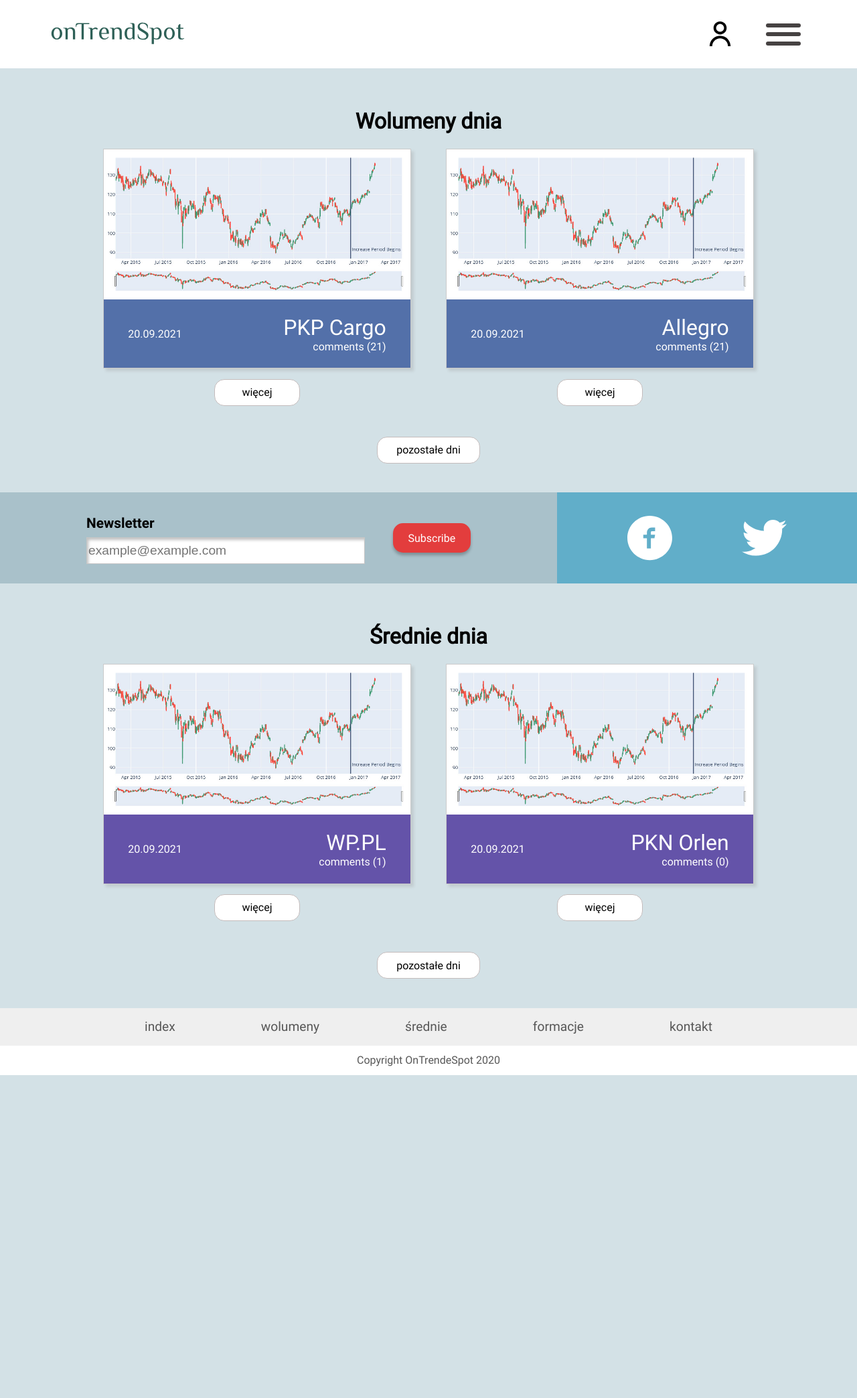
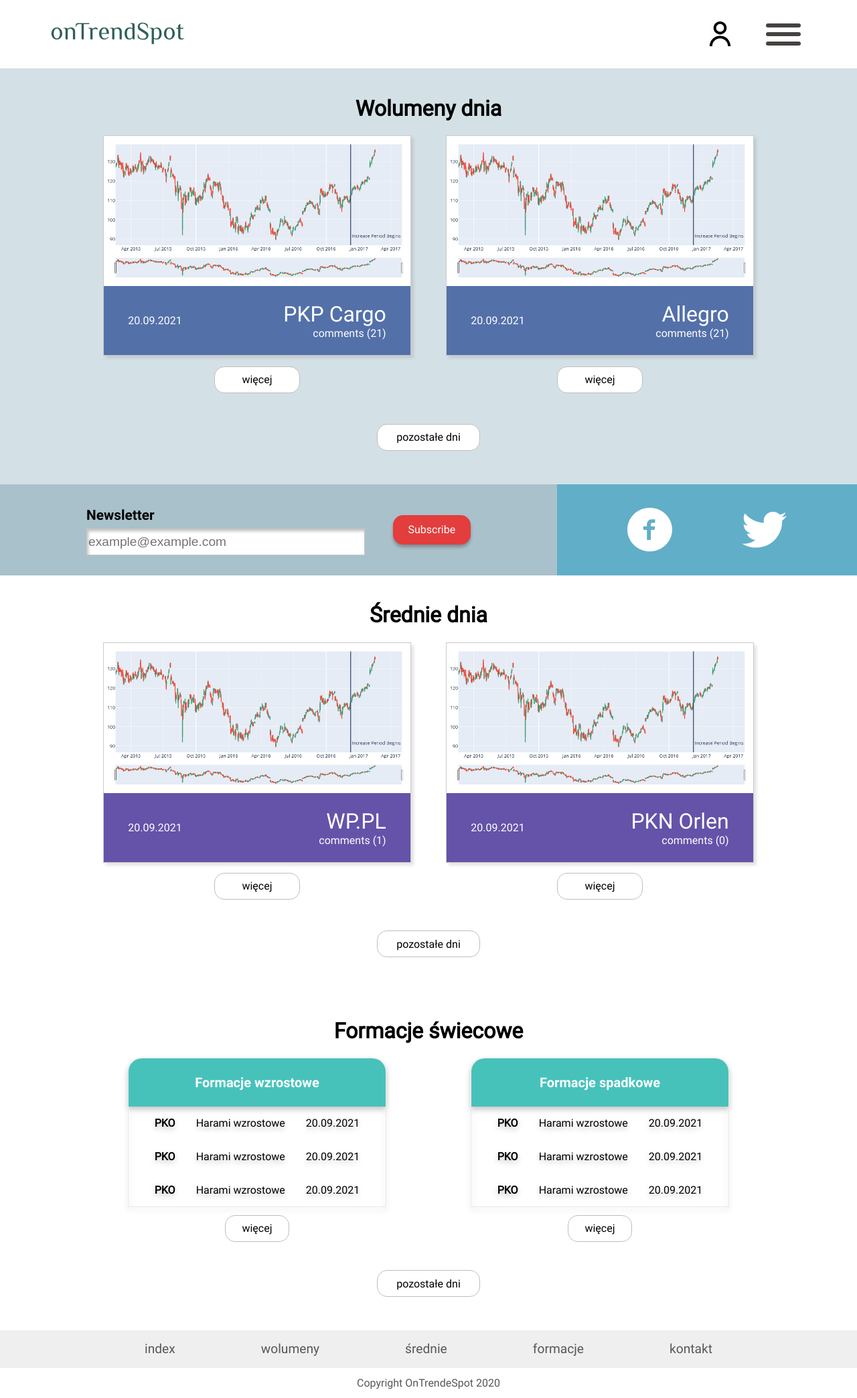
Before and after one commit to lStrachanowski/ontrendspot, a Django app: page / in a window 1280 px wide. Shown: the whole page at 67% size. Before the commit the page ends 1605 px from the top, so only its background shows below. Run offline with Django 3.2, Linux system fonts and the light colour scheme.

Commit message:
Formacje świecowe dodane do indexu

```diff
--- a/stocks/static/css/main.css
+++ b/stocks/static/css/main.css
@@ -97,8 +97,12 @@ input:placeholder {
     display: flex;
     align-items: center;
     flex-direction: column;
-    padding: 3% 10% 1% 10%;
+    padding: 1.5% 10% 1.5% 10%;
     background: #D3E1E6;
+}
+
+.white{
+    background: white;
 }
 
 .footer{
@@ -142,6 +146,8 @@ input:placeholder {
 .index-stoc-container-wrapper{
     display: flex;
     flex-direction: row;
+    justify-content: space-around;
+    width: 100%;
 }
 
 .index-stock-position{
@@ -299,6 +305,41 @@ input:placeholder {
     height: auto;
 }
 
+.formation-container{
+    display: flex;
+    flex-direction: column;
+    justify-content: space-between;
+    border-radius: 20px 20px 0px 0px;
+    filter: drop-shadow(0px 4px 4px rgba(175, 174, 174, 0.75));
+    border: 1px solid #EBE9E9
+    ;
+}
+
+.formation-header{
+    display: flex;
+    justify-content: center;
+    align-items: center;
+    background: #46C2BB;
+    border-radius: 20px 20px 0px 0px;
+    color: white;
+    font-family: Roboto-Bold;
+    width: 30vw;
+    height: 9vh;
+    font-size: 1.25em;
+}
+
+.formation-content{
+    display: flex;
+    justify-content: space-evenly;
+    flex-direction: row;
+    font-family: Roboto-Regular;
+    margin: 4% 2%;
+}
+
+.formation-stock-ticker{
+    font-weight: bold;
+}
+
 
 @media only screen and (max-width: 768px) {
 
@@ -391,4 +432,17 @@ input:placeholder {
 .newsletter-input {
     min-height: 45px;
 }
+
+.formation-header{
+    width: 70vw;
 }
+
+.formation-content {
+    font-size: 0.85em;
+}
+
+.button-style {
+    font-size: 0.85em;
+}
+
+}
--- a/stocks/templates/stocks/index.html
+++ b/stocks/templates/stocks/index.html
@@ -85,13 +85,13 @@
 
     </div>
     <div class="socialmedia-container">
-        <img src="{% static '/img/facebook.svg'%}" class="socialmedia-icon"  />
+        <img src="{% static '/img/facebook.svg'%}" class="socialmedia-icon" />
         <img src="{% static '/img/twitter.svg'%}" class="socialmedia-icon" />
     </div>
 
 </div>
 
-<div class="base-position">
+<div class="base-position white">
     <h1>Średnie dnia</h1>
     <div class="index-stoc-container-wrapper">
         <div class="index-stock-position">
@@ -159,4 +159,78 @@
         </div>
     </div>
 </div>
+
+
+<div class="base-position white">
+    <h1>Formacje świecowe</h1>
+    <div class="index-stoc-container-wrapper">
+        <div class="index-stock-position">
+            <div class="formation-container">
+                <div class="formation-header">
+                    Formacje wzrostowe
+                </div>
+                <div class="formation-content">
+                    <div class="formation-stock-ticker">PKO</div>
+                    <div>Harami wzrostowe</div>
+                    <div>20.09.2021</div>
+                </div>
+                <div class="formation-content">
+                    <div class="formation-stock-ticker">PKO</div>
+                    <div>Harami wzrostowe</div>
+                    <div>20.09.2021</div>
+                </div>
+                <div class="formation-content">
+                    <div class="formation-stock-ticker">PKO</div>
+                    <div>Harami wzrostowe</div>
+                    <div>20.09.2021</div>
+                </div>
+            </div>
+
+
+            <div class="index-stock-button-container">
+                <div class="button-style">
+                    więcej
+                </div>
+            </div>
+        </div>
+
+        <div class="index-stock-position">
+            <div class="index-stock-position">
+                <div class="formation-container">
+                    <div class="formation-header">
+                        Formacje spadkowe
+                    </div>
+                    <div class="formation-content">
+                        <div class="formation-stock-ticker">PKO</div>
+                        <div>Harami wzrostowe</div>
+                        <div>20.09.2021</div>
+                    </div>
+                    <div class="formation-content">
+                        <div class="formation-stock-ticker">PKO</div>
+                        <div>Harami wzrostowe</div>
+                        <div>20.09.2021</div>
+                    </div>
+                    <div class="formation-content">
+                        <div class="formation-stock-ticker">PKO</div>
+                        <div>Harami wzrostowe</div>
+                        <div>20.09.2021</div>
+                    </div>
+                </div>
+
+                <div class="index-stock-button-container">
+                    <div class="button-style">
+                        więcej
+                    </div>
+                </div>
+            </div>
+        </div>
+
+
+    </div>
+    <div class="index-stock-button-container">
+        <div class="button-style button-style-more">
+            pozostałe dni
+        </div>
+    </div>
+</div>
 {% endblock %}
```
Lines whose indentation alone changed are shown as unchanged.
